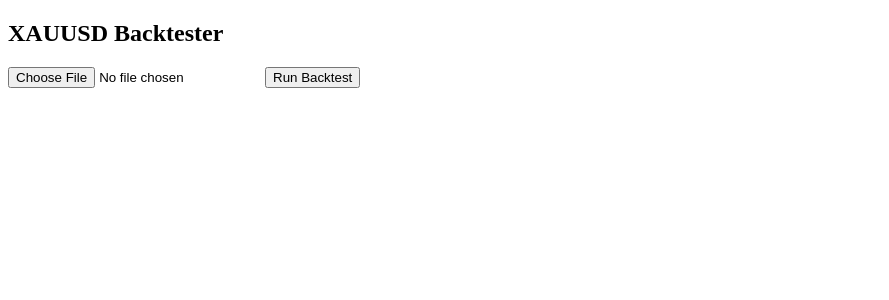
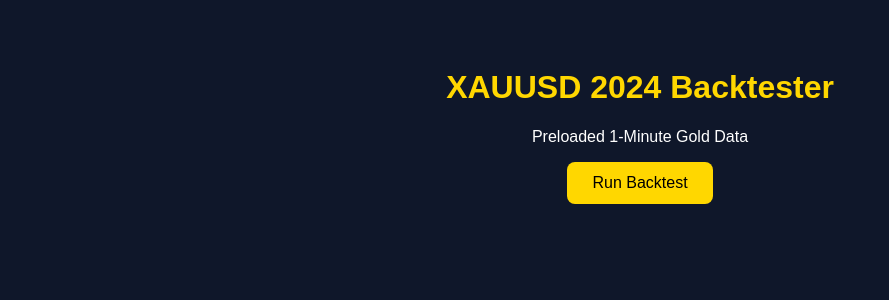
Before and after one commit to most-trusted/gold-trading, a FastAPI app: page / in a window 1280 px wide. Shown: the top 300 px of the page, without its empty margins (0-889 px from the left). Run offline with FastAPI, Linux system fonts and the light colour scheme.

Commit message:
Update index.html

```diff
--- a/templates/index.html
+++ b/templates/index.html
@@ -1,14 +1,95 @@
 <!DOCTYPE html>
 <html>
 <head>
-    <title>Gold Backtester</title>
+    <title>XAUUSD Backtester</title>
+    <meta name="viewport" content="width=device-width, initial-scale=1">
+
+    <style>
+        body {
+            font-family: Arial, sans-serif;
+            background-color: #0f172a;
+            color: white;
+            text-align: center;
+            padding: 40px;
+        }
+
+        h1 {
+            color: gold;
+        }
+
+        button {
+            background-color: gold;
+            color: black;
+            padding: 12px 25px;
+            font-size: 16px;
+            border: none;
+            border-radius: 8px;
+            cursor: pointer;
+        }
+
+        button:hover {
+            background-color: #ffd700;
+        }
+
+        #loading {
+            margin-top: 20px;
+            display: none;
+        }
+
+        .result-box {
+            margin-top: 30px;
+            background: #1e293b;
+            padding: 20px;
+            border-radius: 10px;
+            display: inline-block;
+            text-align: left;
+        }
+    </style>
 </head>
 <body>
-    <h2>XAUUSD Backtester</h2>
 
-    <form action="/backtest" method="post" enctype="multipart/form-data">
-        <input type="file" name="file" required>
-        <button type="submit">Run Backtest</button>
-    </form>
+    <h1>XAUUSD 2024 Backtester</h1>
+    <p>Preloaded 1-Minute Gold Data</p>
+
+    <button onclick="runBacktest()">Run Backtest</button>
+
+    <div id="loading">
+        <p>Running backtest... Please wait.</p>
+    </div>
+
+    <div id="results"></div>
+
+    <script>
+        async function runBacktest() {
+
+            document.getElementById("loading").style.display = "block";
+            document.getElementById("results").innerHTML = "";
+
+            const response = await fetch("/backtest", {
+                method: "POST"
+            });
+
+            const data = await response.json();
+
+            document.getElementById("loading").style.display = "none";
+
+            if (data.error) {
+                document.getElementById("results").innerHTML =
+                    "<p style='color:red;'>Error: " + data.error + "</p>";
+                return;
+            }
+
+            document.getElementById("results").innerHTML = `
+                <div class="result-box">
+                    <h3>Backtest Results</h3>
+                    <p><strong>Final Balance:</strong> $${data.final_balance}</p>
+                    <p><strong>Total Trades:</strong> ${data.total_trades}</p>
+                    <p><strong>Win Rate:</strong> ${data.win_rate}%</p>
+                    <p><strong>Max Drawdown:</strong> $${data.max_drawdown}</p>
+                </div>
+            `;
+        }
+    </script>
+
 </body>
 </html>
```
